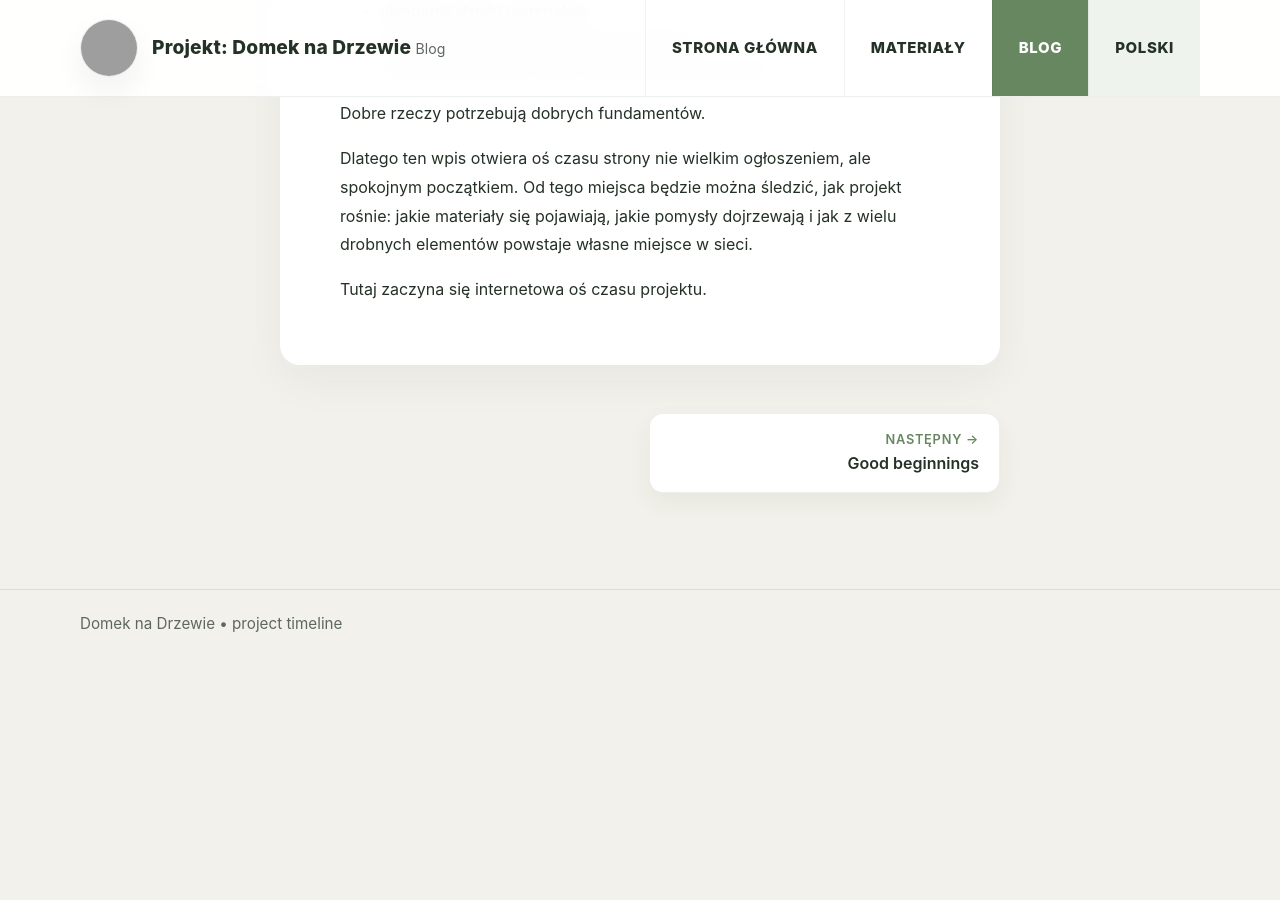
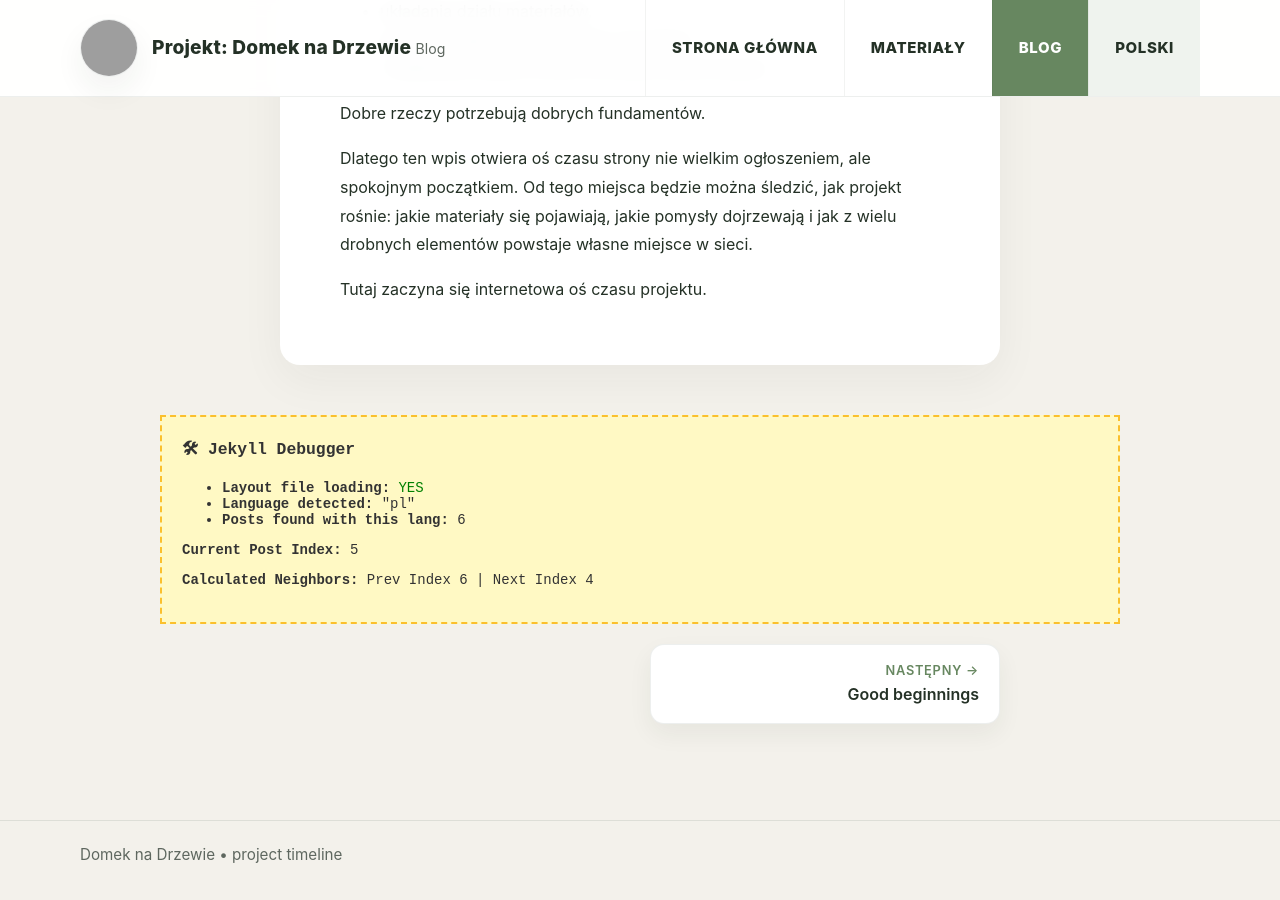
Before and after one commit to akonkia/domeknadrzewie, a Jekyll site: the page built from _posts/2026-02-15-good-foundations-the-beginning.pl.md, in a window 1280 px wide and 900 px high, scrolled down 1265 px. Built offline with Jekyll 4.4.1, drawn with Linux system fonts in a browser that asks for light colours; before the commit the page ends 1934 px from its top, so only the background shows below that; grey boxes are pictures that could not be loaded.

Commit message:
Update post.html

```diff
--- a/_layouts/post.html
+++ b/_layouts/post.html
@@ -22,22 +22,34 @@
 
 {% assign posts_in_lang = site.posts | where: "lang", page.lang %}
 
-<nav class="post-nav">
-  {% for p in posts_in_lang %}
+<div style="background: #fff9c4; border: 2px dashed #fbc02d; padding: 20px; margin-top: 50px; font-family: monospace; font-size: 14px; color: #333;">
+  <h3 style="margin-top: 0;">🛠 Jekyll Debugger</h3>
+  <ul>
+    <li><strong>Layout file loading:</strong> <span style="color: green;">YES</span></li>
+    <li><strong>Language detected:</strong> "{{ page.lang }}"</li>
+    {% assign debug_posts = site.posts | where: "lang", page.lang %}
+    <li><strong>Posts found with this lang:</strong> {{ debug_posts.size }}</li>
+  </ul>
+
+  {% comment %} Logic Attempt {% endcomment %}
+  {% for p in debug_posts %}
     {% if p.url == page.url %}
+      {% assign current_idx = forloop.index0 %}
+      <p><strong>Current Post Index:</strong> {{ current_idx }}</p>
+    {% endif %}
+  {% endfor %}
 
-      {% comment %}
-        Jekyll site.posts is sorted NEWEST to OLDEST.
-        Previous Post (Older) = Current Index + 1
-        Next Post (Newer)     = Current Index - 1
-      {% endcomment %}
+  {% if current_idx %}
+    {% assign prev_idx = current_idx | plus: 1 %}
+    {% assign next_idx = current_idx | minus: 1 %}
+    <p><strong>Calculated Neighbors:</strong> Prev Index {{ prev_idx }} | Next Index {{ next_idx }}</p>
+  {% endif %}
+</div>
 
-      {% assign prev_idx = forloop.index0 | plus: 1 %}
-      {% assign next_idx = forloop.index0 | minus: 1 %}
-
-      <div class="nav-slot">
-        {% if prev_idx < posts_in_lang.size %}
-          {% assign prev_p = posts_in_lang[prev_idx] %}
+<nav class="post-nav" style="display: flex; justify-content: space-between; gap: 20px; margin-top: 20px;">
+  <div style="flex: 1;">
+    {% if prev_idx and prev_idx < debug_posts.size %}
+      {% assign prev_p = debug_posts[prev_idx] %}
       <a href="{{ prev_p.url | relative_url }}" class="post-nav-card">
         <span class="post-nav-label">← Poprzedni</span>
         <span class="post-nav-title">{{ prev_p.title }}</span>
@@ -45,20 +57,16 @@
     {% endif %}
   </div>
 
-      <div class="nav-slot" style="text-align: right;">
-        {% if next_idx >= 0 %}
-          {% assign next_p = posts_in_lang[next_idx] %}
+  <div style="flex: 1; text-align: right;">
+    {% if next_idx and next_idx >= 0 %}
+      {% assign next_p = debug_posts[next_idx] %}
       <a href="{{ next_p.url | relative_url }}" class="post-nav-card next">
         <span class="post-nav-label">Następny →</span>
         <span class="post-nav-title">{{ next_p.title }}</span>
       </a>
     {% endif %}
   </div>
-
-    {% endif %}
-  {% endfor %}
 </nav>
 
 
-
 </article>
```
Lines whose indentation alone changed are shown as unchanged.
